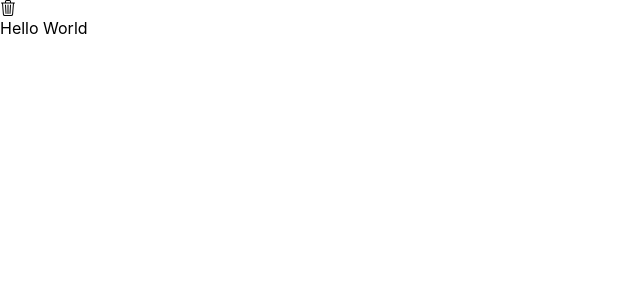
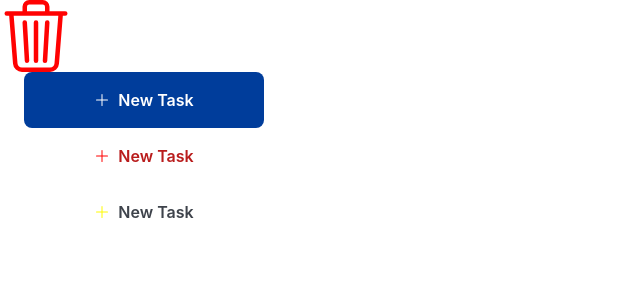
Before and after one commit to michaelprocha/todo-json-server, a React (Vite) app: page / in a window 1280 px wide. Shown: the top 300 px of the page, without its empty margins (0-640 px from the left). Built offline with nearby package versions, Linux system fonts and the light colour scheme.

Commit message:
finalize button and icon components

```diff
--- a/package.json
+++ b/package.json
@@ -16,6 +16,7 @@
     "react": "^19.2.4",
     "react-dom": "^19.2.4",
     "react-router": "^7.13.1",
+    "tailwind-merge": "^3.5.0",
     "tailwind-variants": "^3.2.2",
     "tailwindcss": "^4.2.2"
   },
--- a/src/App.tsx
+++ b/src/App.tsx
@@ -1,14 +1,30 @@
 import { createBrowserRouter } from "react-router";
 import { RouterProvider } from "react-router/dom";
 import TrashIcon from "./assets/icons/trash.svg?react";
+import Icon from "./components/Icon";
+import Button from "./components/Button";
+import Plus from "./assets/icons/add.svg?react";
 
 const router = createBrowserRouter([
 	{
 		path: "/",
 		element: (
 			<>
-				<TrashIcon />
-				<div className="text-teste">Hello World</div>
+				<Icon svg={TrashIcon} fill="#ff0202" className="h-18 w-18" />
+				<div className="h-auto w-60 flex flex-col">
+					<Button color="primary">
+						<Icon svg={Plus} fill="#ffffff" />
+						New Task
+					</Button>
+					<Button color="secondary">
+						<Icon svg={Plus} fill="#ff0000" />
+						New Task
+					</Button>
+					<Button color="tertiary">
+						<Icon svg={Plus} fill="#fffb00" />
+						New Task
+					</Button>
+				</div>
 			</>
 		),
 	},
--- a/src/components/Buttom.tsx
+++ /dev/null
@@ -1,15 +0,0 @@
-import { tv, type VariantProps } from "tailwind-variants";
-
-const button = tv({
-	base: "flex font-semibold px-4 py-3 gap-2 text-base",
-	variants: {
-		color: {
-			primary: "bg-blue-roayal text-white",
-			secundary: "bg-white text-red-dark",
-			tertiary: "bg-white text-gray",
-		},
-	},
-	defaultVariants: {
-		color: "primary",
-	},
-});
--- /dev/null
+++ b/src/components/Button.tsx
@@ -0,0 +1,41 @@
+import type { ComponentProps } from "react";
+import { tv, type VariantProps } from "tailwind-variants";
+
+const button = tv({
+	base: `
+		flex
+		font-semibold
+		gap-2
+		text-base
+		rounded-lg
+		cursor-pointer
+		justify-center
+		items-center
+		leading-none
+		w-full
+		mx-6
+		h-14
+	`,
+	variants: {
+		color: {
+			primary: "bg-blue-roayal text-white",
+			secondary: "bg-white text-red-dark",
+			tertiary: "bg-white text-gray",
+		},
+	},
+	defaultVariants: {
+		color: "primary",
+	},
+});
+
+type ButtonProps = VariantProps<typeof button> & ComponentProps<"button">;
+
+function Button({ color, children, className, ...props }: ButtonProps) {
+	return (
+		<button className={button({ color, className })} {...props}>
+			{children}
+		</button>
+	);
+}
+
+export default Button;
--- a/src/components/Icon.tsx
+++ b/src/components/Icon.tsx
@@ -3,12 +3,10 @@ import type { FC, SVGProps } from "react";
 // Definimos o tipo das props: aceita um "SvgComponent" e as props normais de SVG
 interface IconProps extends SVGProps<SVGSVGElement> {
 	// Aqui você usa a assinatura de um componente React que renderiza SVG
-	component: FC<SVGProps<SVGSVGElement>>;
-	fill: string;
-	className: string;
+	svg: FC<SVGProps<SVGSVGElement>>;
 }
 
-const Icon = ({ component: SvgComponent, fill = "#000000", className, ...props }: IconProps) => {
+const Icon = ({ svg: SvgComponent, fill = "#000000", className, ...props }: IconProps) => {
 	return (
 		<SvgComponent
 			fill={fill}
```
Also changed, not shown: 1 other file (tests, documents, lock files or other folders).
